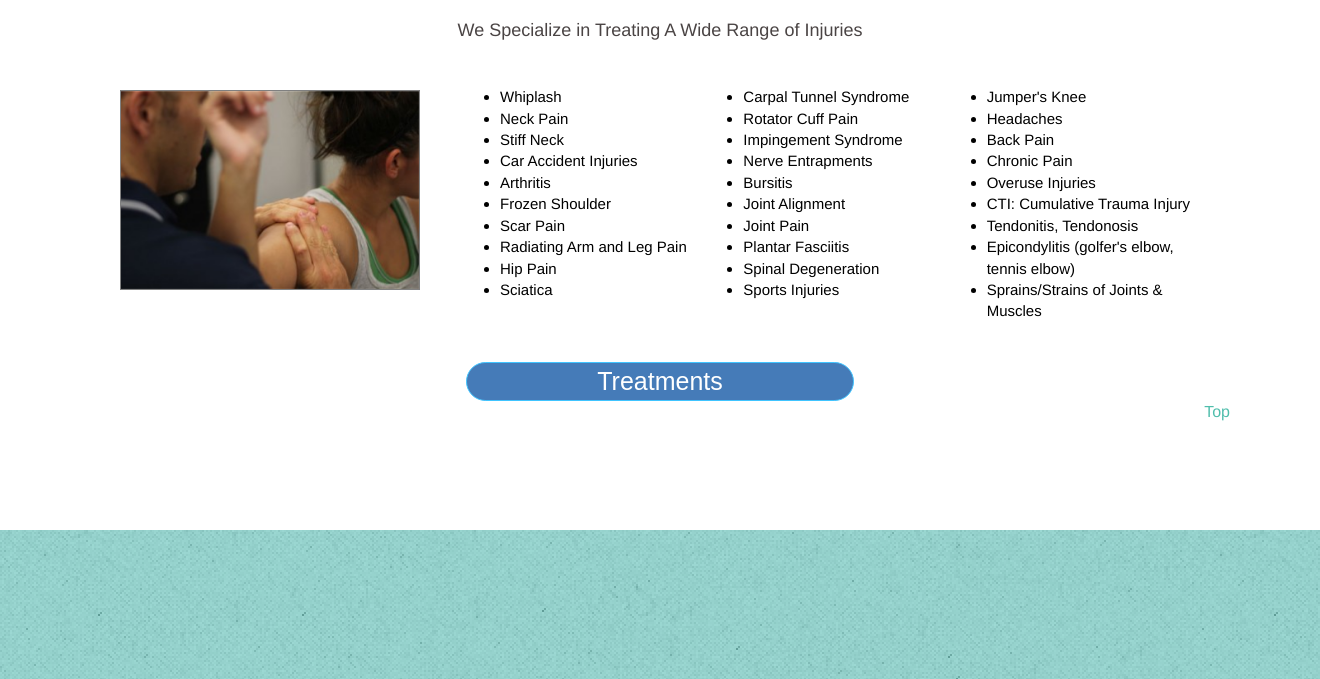
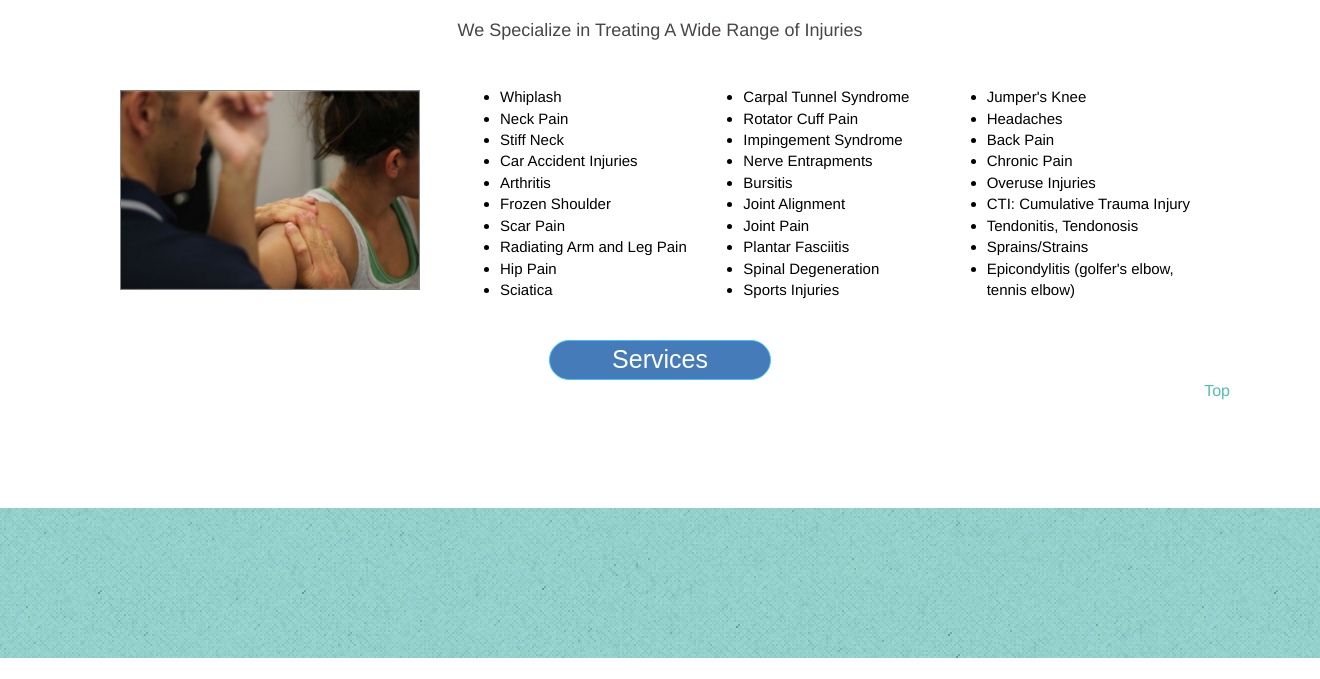
Before and after one commit to kcharner/chiro_to_publish, a PHP site: page /care.html in a window 1320 px wide. Shown: the part 374-1053 px from the top of the page. Run offline with PHP 8.4, Linux system fonts and the light colour scheme; some libraries are stand-ins or nearby versions.

Commit message:
care page - updated modals to correct formatting, styling and content(minus the spinal decomp. one,) adjusted image sizes for specialty techniques, adjusted buttons, adjusted text content of drx9000 jumbo

```diff
--- a/assets/css/style.css
+++ b/assets/css/style.css
@@ -124,7 +124,7 @@ footer {
 
 /*INDEX & CARE files*/
 
-#bookBtn {
+.bookBtn {
 		text-align: center;
 		border: 1px solid #40c4ff;
 		color: white;
@@ -220,7 +220,7 @@ footer {
 
 /*CARE file*/
 
-#services {
+.services {
 	color: black;
 	font-size: 15px;
 }
@@ -233,23 +233,41 @@ footer {
 	margin-top: 4%;
 }
 
+#treatment {
+	width: 80%;
+	margin-left: 10%;
+	font-size: 17px;
+}
+
+.noIndent {
+	text-indent: 0px;
+	font-size: 20px;
+	width: 90%;
+	margin-left: 5%;
+}
+
+.modalHeads {
+	font-size: 30px;
+}
+
+.modalBtn {
+	width: 20%;
+	margin-left: 40%;
+}
+
 .techniques {
 	color: black;
 	font-family: Anton;
 	font-size: 26px;
-	margin-top: 27%;
+	text-align: center;
+}
+
+.techPics {
+	width: 100%;
+	min-height: 235px;
 }
 
 #graston, #art { cursor: pointer; }
-
-#graston {
-	min-height: 235px;
-}
-
-#art {
-	background-image: url("../images/active_release.jpeg");
-	min-height: 235px;
-}
 
 #drxTech {
 	background-image: url("../images/drx9000.jpg");
@@ -295,7 +313,7 @@ footer {
 	background-color: #F7F5E6;
 	padding-top: 3%;
 	padding-bottom: 2%;
-	border: 1px solid #4A4444;
+	border: 1px solid grey;
 }
 
 #credentials {
@@ -307,14 +325,16 @@ footer {
 #aboutDiv {
 	margin-top: 13%;
 	margin-left: 0%;
+	font-weight: bold;
 	font-size: 16px;
 	color: #343956;
 }
 
 #methods {
 	margin-top: 10%;
-	margin-left: 4.5%;
-	list-style-type:disc;
+	margin-left: 3%;
+	padding-left: 5%;
+	list-style-type: disc;
 }
 
 #about {
--- a/care.html
+++ b/care.html
@@ -89,7 +89,7 @@
 				</div>
 			</div>
 			<div class ="container col-lg-8" id="offers">
-				<ul class="col-sm-4" id="services" style="list-style-type:disc">
+				<ul class="col-sm-4 services" style="list-style-type:disc">
 					<li>Whiplash</li>
 					<li>Neck Pain</li>
 					<li>Stiff Neck</li>
@@ -101,7 +101,7 @@
 					<li>Hip Pain</li>
 					<li>Sciatica</li>
 				</ul>
-				<ul class="col-sm-4" id="services" style="list-style-type:disc">
+				<ul class="col-sm-4 services" style="list-style-type:disc">
 					<li>Carpal Tunnel Syndrome</li>
 					<li>Rotator Cuff Pain</li>
 					<li>Impingement Syndrome</li>
@@ -113,7 +113,7 @@
 					<li>Spinal Degeneration</li>
 					<li>Sports Injuries</li>
 				</ul>
-				<ul class="col-sm-4" id="services" style="list-style-type:disc">
+				<ul class="col-sm-4 services" style="list-style-type:disc">
 					<li>Jumper's Knee</li>
 					<li>Headaches</li>
 					<li>Back Pain</li>
@@ -121,33 +121,39 @@
 					<li>Overuse Injuries</li>
 					<li>CTI: Cumulative Trauma Injury</li>
 					<li>Tendonitis, Tendonosis</li>
+					<li>Sprains/Strains</li>
 					<li>Epicondylitis (golfer's elbow, tennis elbow)</li>
-					<li>Sprains/Strains of Joints &amp; Muscles</li>
 				</ul>
 			</div>
 			<div class="col-sm-12">
-				<button type="button" id="bookBtn" data-toggle="modal" data-target="#myModal">Treatments</button>
+				<button type="button" class="bookBtn modalBtn" data-toggle="modal" data-target="#myModal">Services</button>
 			</div>
+			<!-- start services modal -->
 			<div id="myModal" class="modal fade">
 				<div class="modal-dialog" role="document">
 				    <div class="modal-content">
 				      	<div class="modal-header">
-				        <h5 class="modal-title subHeaders">Our Services Include:</h5>
-				        <button type="button" class="close" data-dismiss="modal" aria-label="Close">
-				          <span aria-hidden="true">&times;</span>
-				        </button>
+				        	<h5 class="modal-title subHeaders modalHeads">Services</h5>
 				      	</div>
 				      	<div class="modal-body">
-				        <ul class="col-sm-4" id="services">
+					      	<p class="careInfo noIndent">At Evolve Sports Chiropractic, we implement a holistic approach to your treatment and care plan. Our services include:
+						      	<ul class="careInfo" id="treatment">
 								    <li>Chiropractic Adjustments</li>
+									<li>Sports Massage</li>
+									<li>Massage Therapy</li>
 									<li>Graston Technique</li>
 									<li>Active Release Technique</li>
-							<li>Massage Therapy</li>
+									<li>Physical Rehabilitation Techniques</li>
+									<li>Non-surgical Spinal Decompression</li>
+									<li>Pain Management</li>
+									<li>Therapeutic Exercise</li>
+									<li>Posture Rehabilitation</li>
 									<li>Kinesiotaping</li>
 									<li>Nutrition and Exercise Counseling</li>
 									<li>Wellness Planning</li>
-							<li>Posture Rehabilitation</li>
+									<li>Stress Management</li>
 						   		</ul>
+					      	</p>
 				      	</div>
 				      	<div class="modal-footer">
 				        	<button type="button" class="btn btn-secondary" data-dismiss="modal">Close</button>
@@ -155,6 +161,7 @@
 				    </div>
 				</div>
 			</div>
+			<!-- end services modal -->
 			<br>
 			<a href="#top-link-target" class="nav-link top-link">Top</a>
 		</section>
@@ -212,7 +219,7 @@
 		<section id="specialty-techniques" class="container content offset">
 			<h2 class="subHeaders">Specialty Techniques</h2>
 			<div data-toggle="modal" data-target="#grastModal" class="container col-lg-6" id="graston">
-				<img src="assets/images/graston.jpeg">
+				<img class="techPics" src="assets/images/graston.jpeg">
 				<h4 class="techniques">Graston Technique</h4>
 			</div>
 			<!-- Graston modal -->
@@ -220,15 +227,11 @@
 				  <div class="modal-dialog" role="document">
 				    <div class="modal-content">
 				      <div class="modal-header">
-				        <h5 class="modal-title subHeaders">Graston Technique</h5>
-				        <button type="button" class="close" data-dismiss="modal" aria-label="Close">
-				          <span aria-hidden="true">&times;</span>
-				        </button>
+				        <h5 class="modal-title subHeaders modalHeads">Graston Technique</h5>
 				      </div>
 				      <div class="modal-body">
-					      <p>The Graston Technique® incorporates a patented form of instrument-assisted soft tissue mobilization that enables clinicians to effectively detect and treat scar tissue and restrictions that affect normal function.</p>
-					      <h5>This technique: </h5>
-					      <ul class="careInfo" style="list-style-type:disc">
+					      <p class="careInfo noIndent">The Graston Technique incorporates a patented form of instrument-assisted soft tissue mobilization that enables clinicians to effectively detect and treat scar tissue and restrictions that affect normal function. This technique:</p>
+					      <ul class="careInfo">
 						      <li>Separates and breaks down collagen cross-links</li>
 						      <li>Splays and stretches connective tissue and muscle fibers</li>
 						      <li>Increases skin temperature</li>
@@ -247,21 +250,17 @@
 			</div>
 			<!-- ART modal -->
 			<div data-toggle="modal" data-target="#ARTModal" class="container col-lg-6" id="art">
-				<img src="assets/images/active_release.jpeg">
+				<img class="techPics" src="assets/images/active_release.jpeg">
 				<h4 class="techniques">Active Release Technique</h4>
 			</div>
 			<div id="ARTModal" class="modal fade">
 				  <div class="modal-dialog" role="document">
 				    <div class="modal-content">
 				      <div class="modal-header">
-				        <h5 class="modal-title subHeaders">Active Release Technique (ART)</h5>
-				        <button type="button" class="close" data-dismiss="modal" aria-label="Close">
-				          <span aria-hidden="true">&times;</span>
-				        </button>
+				        <h5 class="modal-title subHeaders modalHeads">Active Release Technique (ART)</h5>
 				      </div>
 				      <div class="modal-body">
-				        <p class="careInfo">A state-of-the-art soft tissue system that treats problems with muscles, tendons, ligaments, fascia and nerves. ART refers to the manual massage technique for stretching the connective tissue and releasing adhesions between it and muscles,tendons, nerves, membranes and bones. Injuries, stress, trauma, overuse and poor posture can cause these restrictions. Every ART session is actually a combination of examination and treatment.</p>
-				        <p class="careInfo">The ART provider uses his or her hands to evaluate the texture, tightness and movement of muscles, fascia, tendons, ligaments and nerves. Abnormal tissues are treated by combining precisely directed tension with very specific patient movements. ART® finds the specific tissues that are restricted and physically works them back to its normal texture, tension, and length by using various hand positions and soft tissue manipulation methods. These treatment protocols – over 500 of them – are unique to ART. They allow providers to identify and correct the specific problems that are affecting each individual patient.</p>
+				        <p class="careInfo noIndent">The Active Release Technique is a state-of-the-art soft tissue system that treats problems with muscles, tendons, ligaments, fascia and nerves. ART refers to the manual massage technique for stretching the connective tissue and releasing adhesions between it and muscles,tendons, nerves, membranes and bones. Injuries, stress, trauma, overuse and poor posture can cause these restrictions. Every ART session is a combination of examination and treatment.</p>
 				      </div>
 				      <div class="modal-footer">
 
@@ -286,10 +285,10 @@
 			<div class="container">
 				<div class="jumbotron" id="drxTech">
 					<h4>What is non-surgical spinal decompression?</h4>
-					<p>Non-surgical spinal decompression is a type of therapy that works to alleviate leg and back pain by stretching the spine.</p>
+					<p class="col-lg-4">Non-surgical spinal decompression is a type of therapy that works to alleviate leg and back pain by stretching the spine.</p>
 				</div>
 			<div class="col-lg-12">
-				<button type="button" id="bookBtn" data-toggle="modal" data-target="#drxModal">FAQs</button>
+				<button type="button" class="bookBtn modalBtn" data-toggle="modal" data-target="#drxModal">FAQs</button>
 			</div>
 				<div id="drxModal" class="modal fade">
 				  <div class="modal-dialog" role="document">
@@ -380,16 +379,16 @@
 	<footer class="footer">
     	<div class="container">
     		<div class="footerblock col-lg-4">
-    			<h5 class="h5">LOCATION</h5>
+    			<h5 class="contactDetails">LOCATION</h5>
     			<a href="contact.html" class="details">7220 Avenida Encinas #110<br>Carlsbad, CA</a>
     		</div>
     		<div class= "col-lg-4 " id="footblockright">
-    			<h5 class="h5">CONTACT US</h5>
+    			<h5 class="contactDetails">CONTACT US</h5>
     			<p class="details">Ph: 760-268-1072</p>
     			<p class="details">Fax: 760-268-1076</p>
     		</div>
     		<div class=" nonfooterblock col-lg-4">
-    			<h5 class="h5">HOURS</h5>
+    			<h5 class="contactDetails">HOURS</h5>
     			<p class="details">Monday/Wednesday: 2pm-6pm</p>
     			<p class="details">Tuesday/Thursday: 7am-2pm</p>
     			<p class="details">Friday: 8am-2pm</p>
--- a/index.html
+++ b/index.html
@@ -63,7 +63,7 @@
 	<section id="homeContent">
 		<div class="container col-lg-6" id= "jumboMain">
 			<h1 id="makeApp">Schedule Your Visit Today!</h1>
-			<button class="btn-round" id="bookBtn">BOOK NOW</button>
+			<button class="btn-round bookBtn">BOOK NOW</button>
 		</div>
 		<!--Right Side Content-->
 		<div class="container col-lg-6 nopadding" id="videocontainer">
```
Also changed, not shown: about.html (+7 -3 lines). Lines whose indentation alone changed are shown as unchanged.
